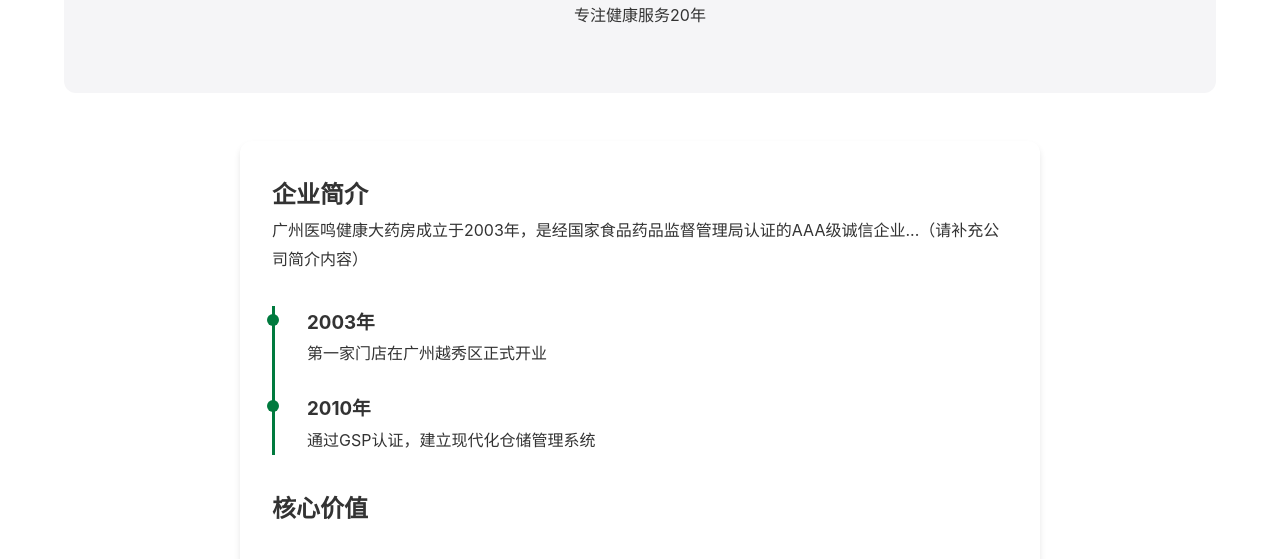
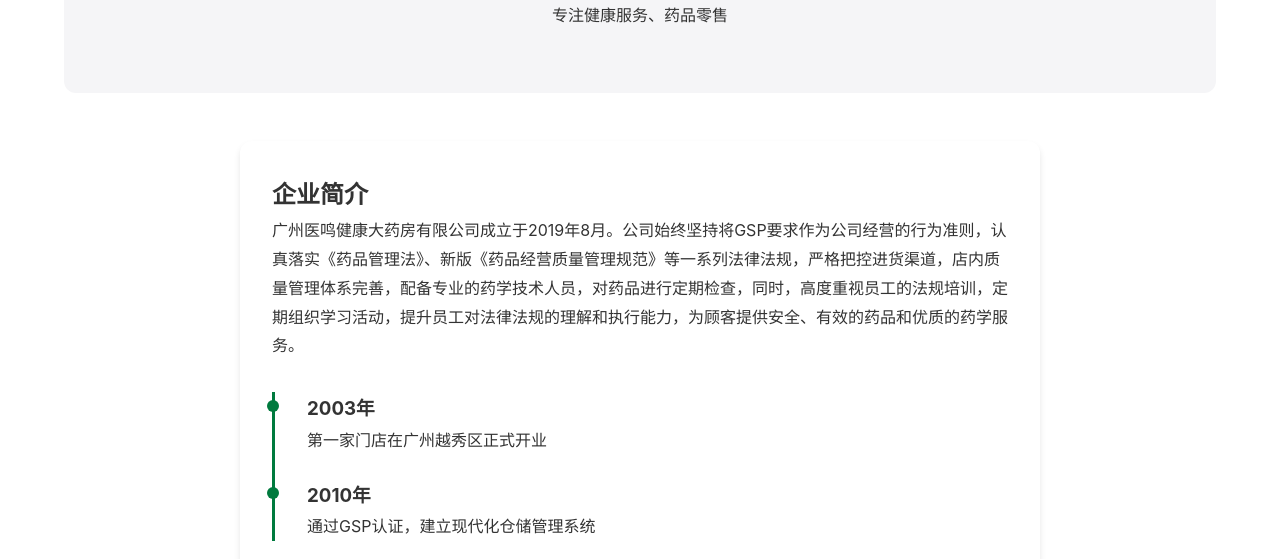
Before and after one commit to popponyj/yiming, a plain HTML site: page about.html in a window 1280 px wide. Shown: the part 211-770 px from the top of the page. Drawn offline with Linux system fonts and the light colour scheme.

Commit message:
更新：关于我们优化企业简介

```diff
--- a/about.html
+++ b/about.html
@@ -70,12 +70,12 @@
     <main>
         <section class="hero">
             <h1>关于我们</h1>
-            <p>专注健康服务20年</p>
+            <p>专注健康服务、药品零售</p>
         </section>
 
         <div class="card about-content">
             <h2>企业简介</h2>
-            <p>广州医鸣健康大药房成立于2003年，是经国家食品药品监督管理局认证的AAA级诚信企业...（请补充公司简介内容）</p>
+            <p>广州医鸣健康大药房有限公司成立于2019年8月。公司始终坚持将GSP要求作为公司经营的行为准则，认真落实《药品管理法》、新版《药品经营质量管理规范》等一系列法律法规，严格把控进货渠道，店内质量管理体系完善，配备专业的药学技术人员，对药品进行定期检查，同时，高度重视员工的法规培训，定期组织学习活动，提升员工对法律法规的理解和执行能力，为顾客提供安全、有效的药品和优质的药学服务。 </p>
 
             <div class="history-timeline">
                 <div class="timeline-item">
```
